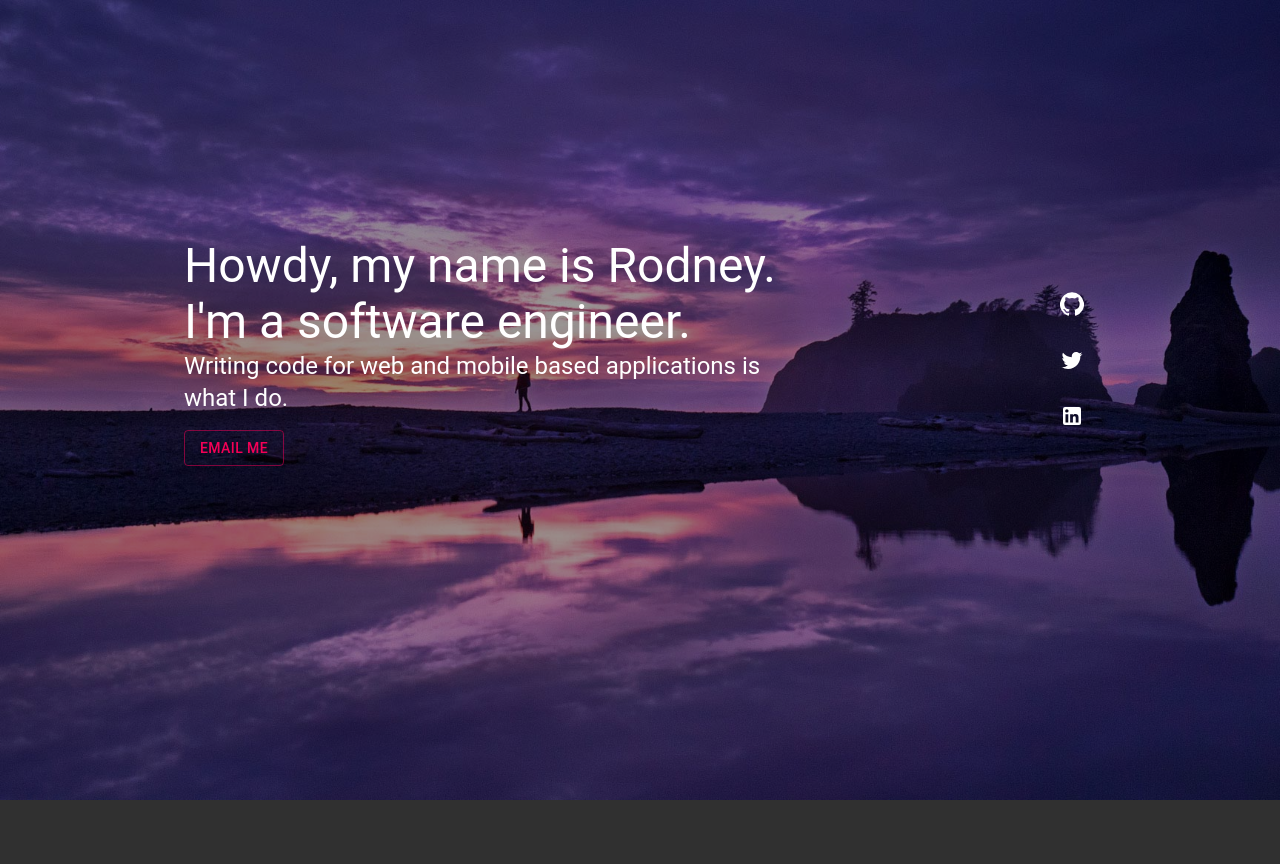
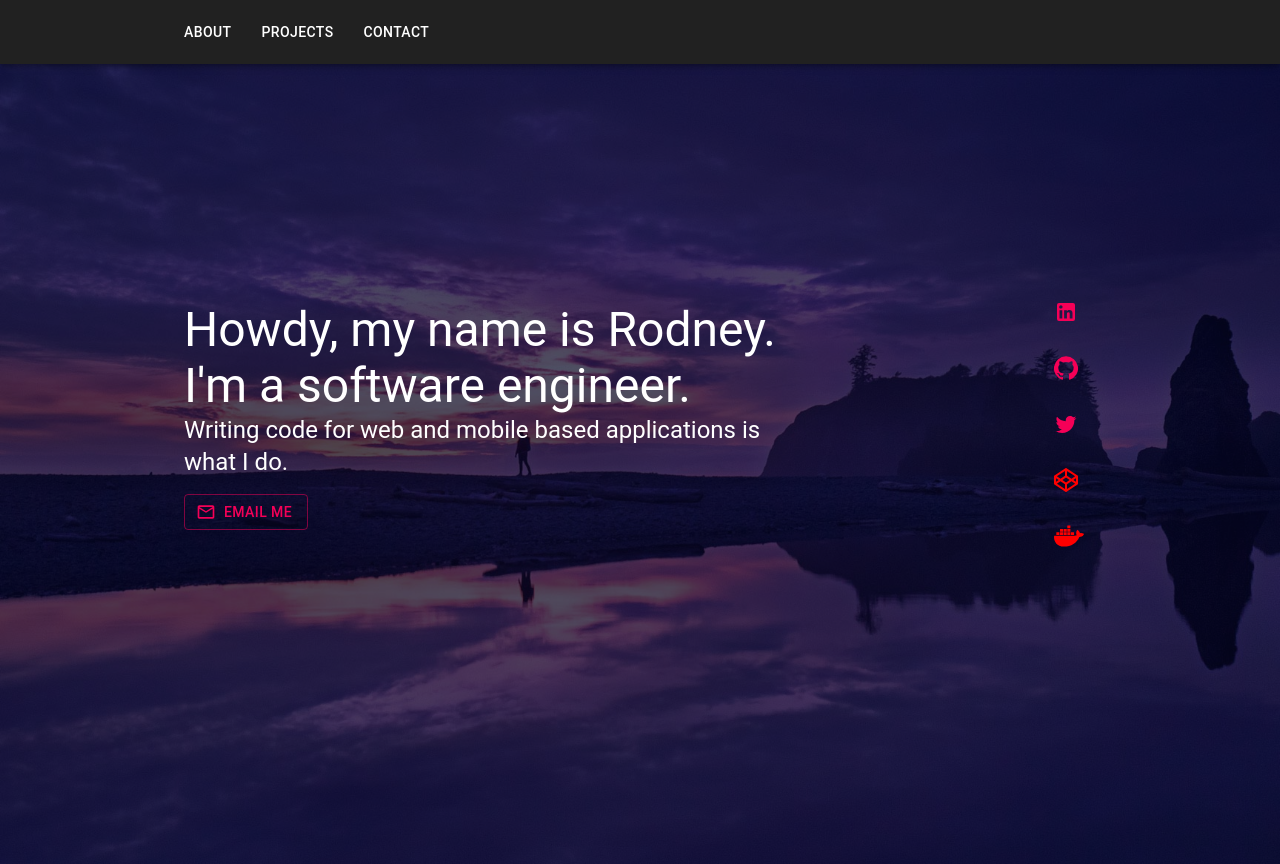
Before and after one commit to rodneycoyer/portfolio-website, a Gatsby site: page / in a window 1280 px wide. Before the commit the page ends 800 px from the top, so only its background shows below. Built offline with nearby package versions, Linux system fonts and the light colour scheme; Gatsby itself is replaced by a stand-in of ours.

Commit message:
NavBar Componenet, SocialComponent

```diff
--- a/package.json
+++ b/package.json
@@ -15,6 +15,11 @@
     "clean": "gatsby clean"
   },
   "dependencies": {
+    "@fortawesome/fontawesome-svg-core": "^1.3.0-beta2",
+    "@fortawesome/free-brands-svg-icons": "^5.15.4",
+    "@fortawesome/free-regular-svg-icons": "^6.0.0-beta2",
+    "@fortawesome/free-solid-svg-icons": "^6.0.0-beta2",
+    "@fortawesome/react-fontawesome": "^0.1.15",
     "@material-ui/core": "^4.12.3",
     "@material-ui/icons": "^4.11.2",
     "gatsby": "^3.13.1",
--- a/src/components/HeroComponent.jsx
+++ b/src/components/HeroComponent.jsx
@@ -9,6 +9,7 @@ import { makeStyles } from "@material-ui/core/styles";
 import Social from "./SocialComponent";
 import Hidden from "@material-ui/core/Hidden";
 import Zoom from "@material-ui/core/Zoom";
+import MailOutlineIcon from "@material-ui/icons/MailOutline"
 import { StaticImage } from "gatsby-plugin-image";
 
 const useStyles = makeStyles((theme) => ({
@@ -24,7 +25,7 @@ const useStyles = makeStyles((theme) => ({
       height: "100%",
   },
   overlay: {
-        backgroundColor: "rgba(0,0,0,0.4)",
+      background: "rgba(05, 06, 35, 0.7)",
       height: "100%",
       width: "100%",
       position: "absolute",
@@ -57,10 +58,11 @@ export default function HeroSection() {
           justifyContent="space-between"
           alignItems="center"
         >
-          <Zoom in={shouldShow}>
+          <Zoom in={shouldShow} style={{ transitionDelay: shouldShow ? '500ms' : '0ms' }}>
             <Grid item sm={8}>
               <Typography component="h1" variant="h3">
-                Howdy, my name is Rodney. I'm a software engineer.
+                Howdy, my name is Rodney.
+                I'm a software engineer.
               </Typography>
               <Typography variant="h5">
                 Writing code for web and mobile based applications is what I do.
@@ -70,6 +72,7 @@ export default function HeroSection() {
                   href="mailto:rodney.coyer@gmail.com"
                   variant="outlined"
                   color="secondary"
+                  startIcon={<MailOutlineIcon />}
                 >
                   Email Me
                 </Button>
--- /dev/null
+++ b/src/components/NavBarComponent.jsx
@@ -0,0 +1,46 @@
+import React from "react";
+import Link from "@material-ui/core/Link"
+import { AppBar, Container, makeStyles, Slide, Toolbar, useScrollTrigger } from "@material-ui/core/";
+
+const navigationLinks = [
+    {name: "about", href: ""},
+    {name: "projects", href: ""},
+    {name: "contact", href: ""},
+];
+
+const useStyles = makeStyles((theme) => ({
+    link: {
+        marginRight: 30,
+        "&:hover": {
+            color: 'rgba(255, 0, 0)'
+        },
+    }
+}));
+
+const NavBar = () => {
+    const styles = useStyles();
+    const trigger = useScrollTrigger();
+    return (
+        <Slide in={!trigger}>
+            <AppBar position="sticky" color="default">
+                <Container maxWidth="md">
+                    <Toolbar disableGutters>
+                        {navigationLinks.map((item) => (
+                            <Link
+                                className={styles.link}
+                                color="textPrimary"
+                                variant="button"
+                                underline="none"
+                                href={item.href}
+                            >
+                                {item.name}
+                            </Link>
+                        ))}
+                    </Toolbar>
+                </Container>
+            </AppBar>
+        </Slide>
+    );
+}
+
+export default NavBar;
--- a/src/components/SocialComponent.jsx
+++ b/src/components/SocialComponent.jsx
@@ -1,28 +1,61 @@
 import React from "react";
 import GitHubIcon from '@material-ui/icons/GitHub';
-import TwitterIcon from '@material-ui/icons/Twitter';
 import LinkedInIcon from '@material-ui/icons/LinkedIn';
+import FacebookIcon from "@material-ui/icons/Facebook";
+import TwitterIcon from "@material-ui/icons/Twitter";
+import CodeIcon from "@material-ui/icons/Code";
 import Grid from "@material-ui/core/Grid";
 import { IconButton, Link } from "@material-ui/core";
+import { FontAwesomeIcon } from "@fortawesome/react-fontawesome";
+import { faDocker } from "@fortawesome/free-brands-svg-icons/faDocker";
+import { faCodepen } from "@fortawesome/free-brands-svg-icons";
 
 const socialItems = [
-    {icon: GitHubIcon, url: ""},
-    {icon: TwitterIcon, url: ""},
-    {icon: LinkedInIcon, url: ""}
+    {icon: LinkedInIcon, url: "https://www.linkedin.com/in/rodney-coyer-b2922b72/"},
+    {icon: GitHubIcon, url: "https://github.com/roofwalker"},
+    {icon: FacebookIcon, url: "https://www.facebook.com/rodney.coyer"},
+    {icon: CodeIcon, url: "https://codepen.io/roofwalker"},
 ];
 
 const Social = ({ direction }) => {
     return (
         <Grid container direction={direction || "row"} spacing={1}>
-            {socialItems.map((item) => (
-                <Grid item>
-                    <Link href={item.url}>
-                        <IconButton>
-                            <item.icon />
-                        </IconButton>
-                    </Link>
-                </Grid>
-            ))}
+            <Grid item>
+                <Link href="https://www.linkedin.com/in/rodney-coyer-b2922b72/">
+                    <IconButton color="default">
+                        <LinkedInIcon color="secondary" />
+                    </IconButton>
+                </Link>
+            </Grid>
+            <Grid item>
+                <Link href="">
+                    <IconButton color="default">
+                        <GitHubIcon color="secondary" />
+                    </IconButton>
+                </Link>
+            </Grid>
+            <Grid item>
+                <Link href="">
+                    <IconButton color="default">
+                        <TwitterIcon color="secondary" />
+                    </IconButton>
+                </Link>
+            </Grid>
+            <Grid item>
+                <Link href="">
+                    <IconButton color="default">
+                        <FontAwesomeIcon icon={faCodepen} style={{color:"red"}} />
+                    </IconButton>
+                </Link>
+            </Grid>
+            <Grid item>
+                <Link href="">
+                    <IconButton color="default">
+                        <FontAwesomeIcon icon={faDocker} style={{color:"red"}} />
+                    </IconButton>
+                </Link>
+            </Grid>
+
         </Grid>
     );
 }
--- a/src/pages/index.jsx
+++ b/src/pages/index.jsx
@@ -2,6 +2,7 @@ import * as React from "react";
 import { createTheme, ThemeProvider } from "@material-ui/core/styles";
 import { CssBaseline } from "@material-ui/core";
 import Hero from "../components/HeroComponent";
+import NavBar from "../components/NavBarComponent";
 
 const IndexPage = () => {
   const darkTheme = createTheme({
@@ -13,7 +14,9 @@ const IndexPage = () => {
   return (
     <ThemeProvider theme={darkTheme}>
       <CssBaseline />
+      <NavBar />
       <Hero />
+
     </ThemeProvider>
   );
 }
```
Also changed, not shown: 1 other file. Lines whose indentation alone changed are shown as unchanged.
